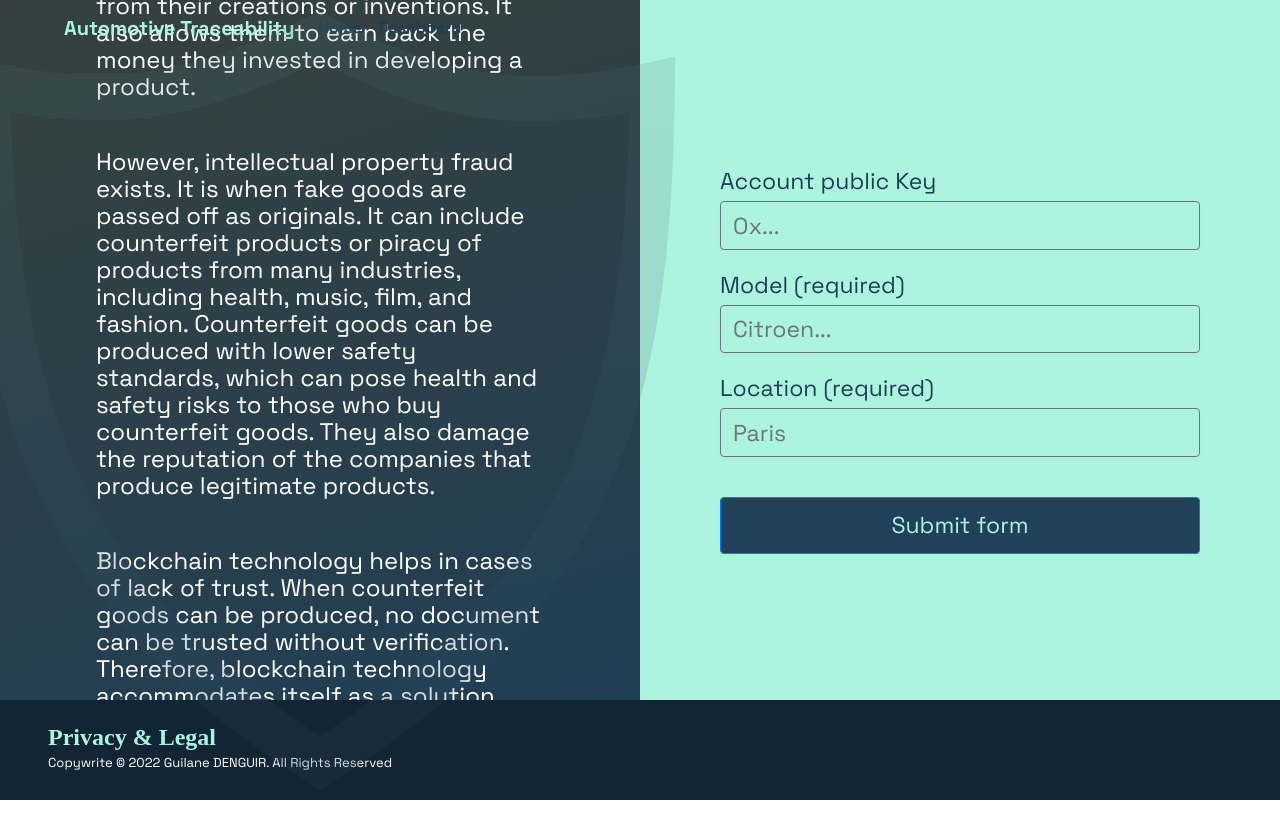
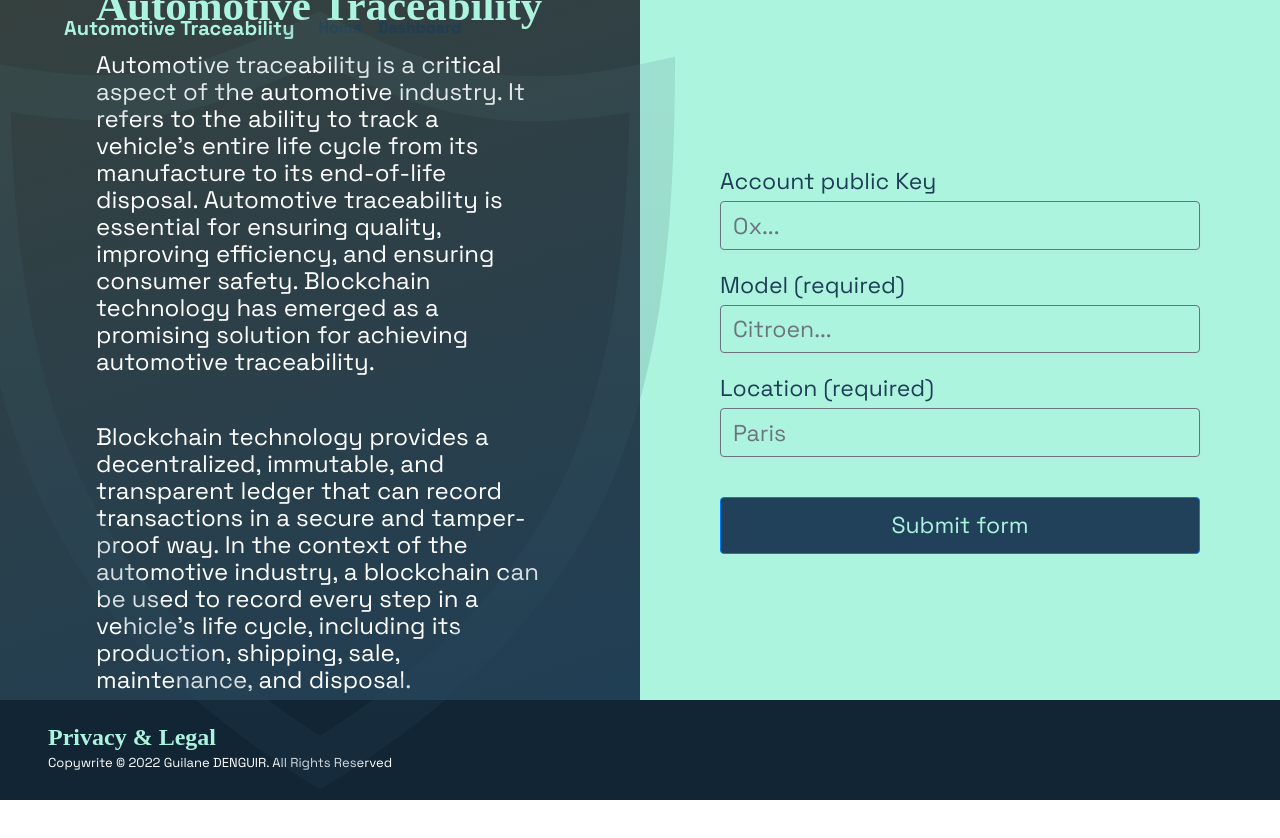
Before and after one commit to blooo-io/Course-smart-contract-interaction, a React (Vite) app in the folder frontend/: page /home in a window 1280 px wide. Shown: the top 838 px of the page. After the commit the page ends 800 px from the top, so only its background shows below. Built offline with nearby package versions, Linux system fonts and the light colour scheme; a web font is replaced by a local one.

Commit message:
feat(home): Updated the home introduction

```diff
--- a/frontend/src/components/HomeIntroduction.tsx
+++ b/frontend/src/components/HomeIntroduction.tsx
@@ -39,34 +39,16 @@ const HomeIntroduction = () => {
         </svg>
       </div>
       <div className='h-sm-100 d-flex justify-content-center flex-column align-middle px-lg-5 mx-5'>
-        <h1 className='text-magic-mint fs-2 mt-5 mt-lg-0'>Secure Intellectual Properties With Blockchain</h1>
+        <h1 className='text-magic-mint fs-2 mt-5 mt-lg-0'>Automotive Traceability</h1>
         <p className='text-white fs-1 my-4'>
-          Inventors, designers, developers, and authors can protect the ideas
-          they have developed, for instance using copyright or patents. The aim
-          is to prevent others from wrongly profiting from their creations or
-          inventions. It also allows them to earn back the money they invested
-          in developing a product.
+          Automotive traceability is a critical aspect of the automotive industry.
+          It refers to the ability to track a vehicle's entire life cycle from its manufacture to its end-of-life disposal.
+          Automotive traceability is essential for ensuring quality, improving efficiency, and ensuring consumer safety.
+          Blockchain technology has emerged as a promising solution for achieving automotive traceability.
         </p>
         <p className='text-white fs-1 my-4'>
-          However, intellectual property fraud exists. It is when fake goods are
-          passed off as originals. It can include counterfeit products or piracy
-          of products from many industries, including health, music, film, and
-          fashion. Counterfeit goods can be produced with lower safety
-          standards, which can pose health and safety risks to those who buy
-          counterfeit goods. They also damage the reputation of the companies
-          that produce legitimate products.
-        </p>
-        <p className='text-white fs-1 my-4'>
-          Blockchain technology helps in cases of lack of trust. When
-          counterfeit goods can be produced, no document can be trusted without
-          verification. Therefore, blockchain technology accommodates itself as
-          a solution.
-        </p>
-        <p className='text-white fs-1 my-4'>
-          The principle is to write all the information about the intellectual
-          property on the blockchain to engrave it forever. The name of the
-          person who created the IP and the date of publication will be written
-          on the blockchain. Therefore, nobody can produce counterfeit goods.
+          Blockchain technology provides a decentralized, immutable, and transparent ledger that can record transactions in a secure and tamper-proof way.
+          In the context of the automotive industry, a blockchain can be used to record every step in a vehicle's life cycle, including its production, shipping, sale, maintenance, and disposal.
         </p>
       </div>
     </div>
```
